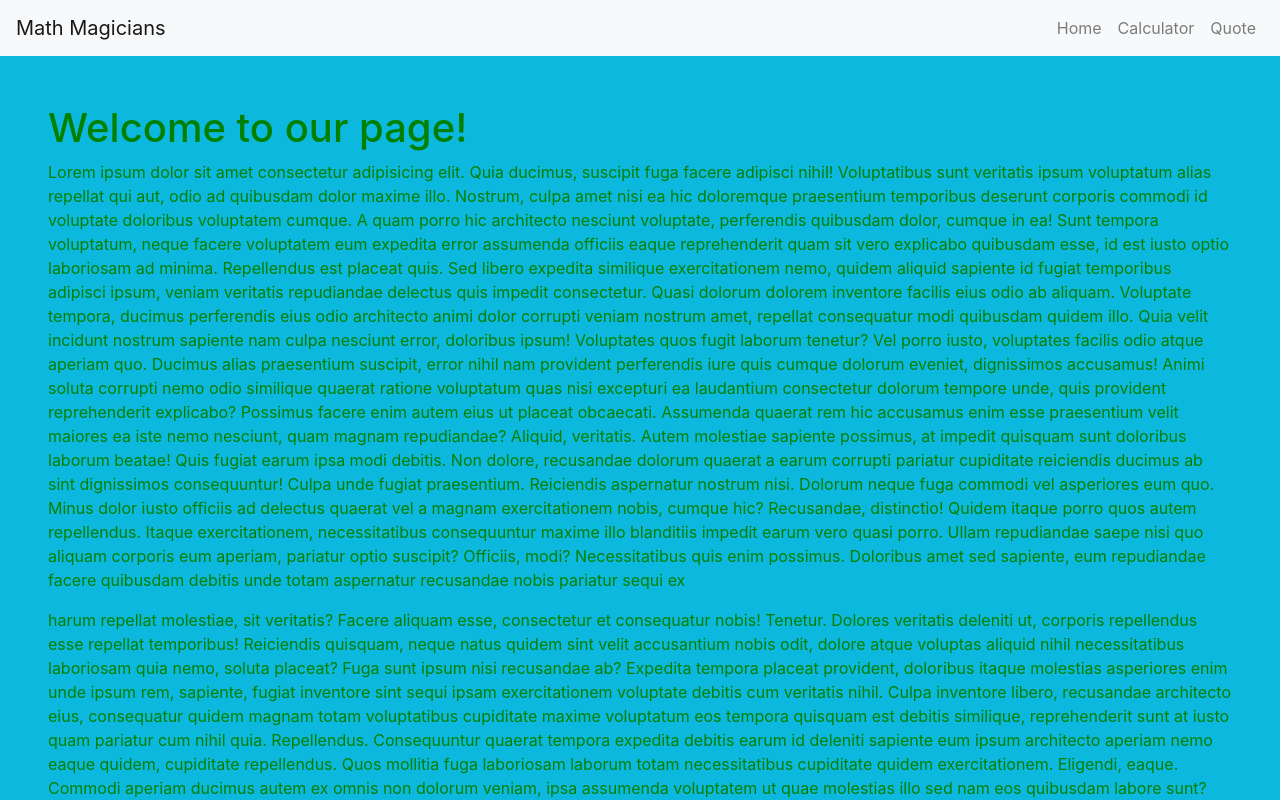
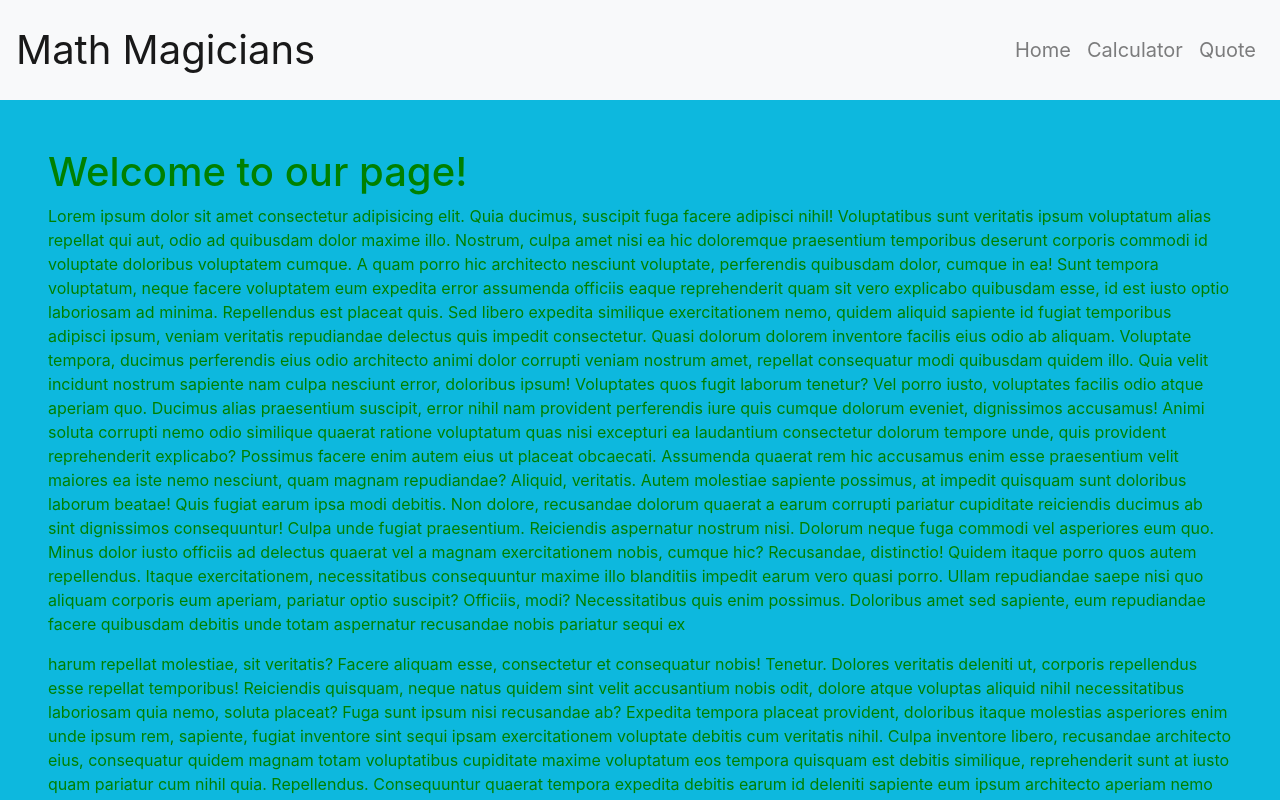
Before and after one commit to cvilla714/calculator-react, a React (Create React App) app: page / in a window 1280 px wide. Shown: the top 800 px of the page. Built offline with nearby package versions, Linux system fonts and the light colour scheme.

Commit message:
added style to the navbar and text

```diff
--- a/src/index.css
+++ b/src/index.css
@@ -92,3 +92,15 @@ button:focus {
 .toggle {
   height: auto;
 }
+
+.top {
+  min-height: 6.25rem;
+}
+
+.main-title {
+  font-size: 2.5rem;
+}
+
+.nav-link {
+  font-size: 1.25rem;
+}
```
